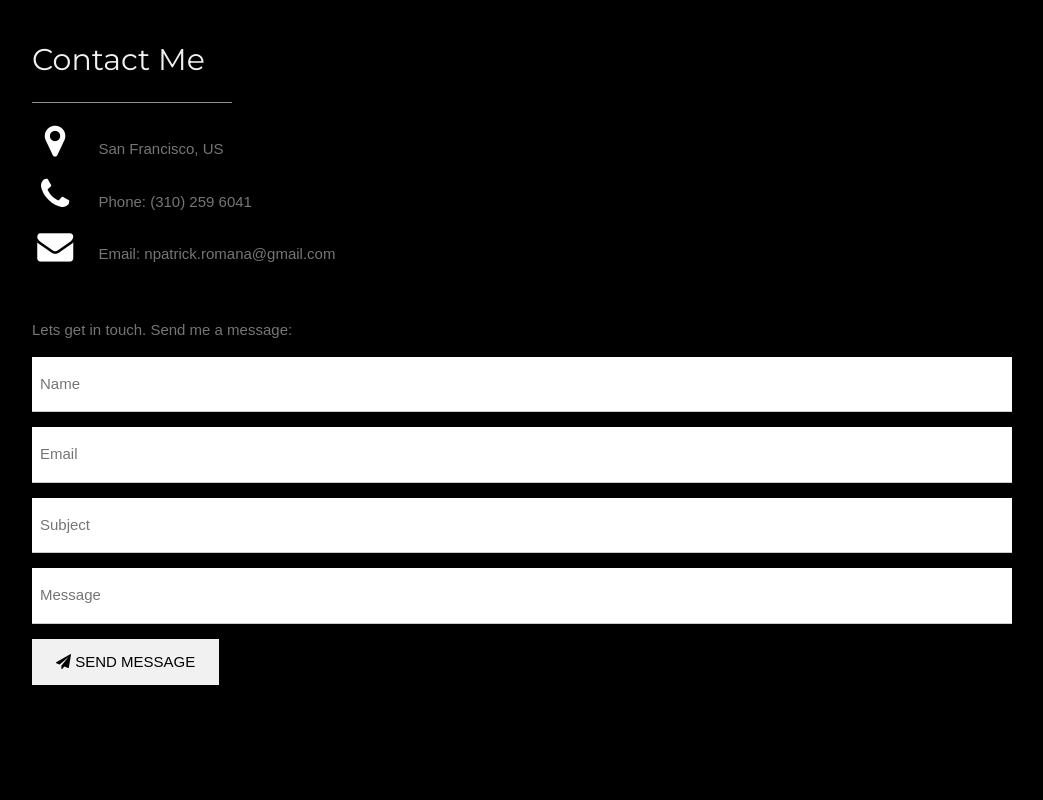
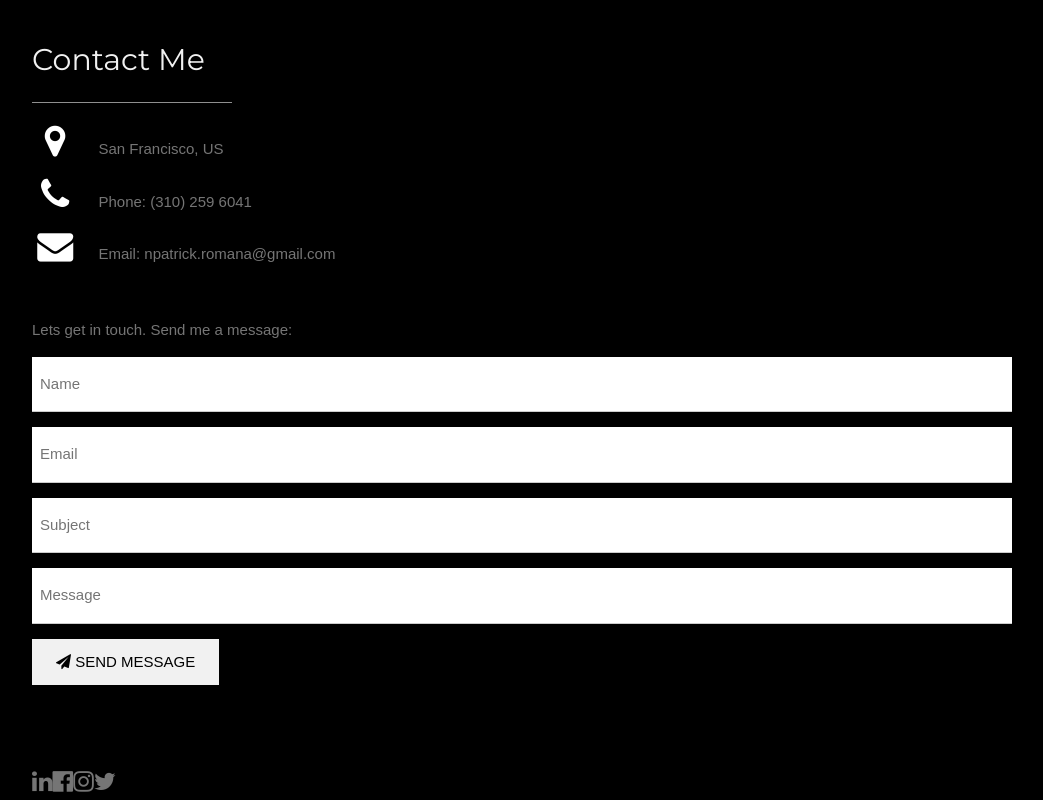
Before and after one commit to npatrick/my-app, a React (Create React App) app: page /contact in a window 1280 px wide. Shown: the part 2154-2954 px from the top of the page, without its empty margins (118-1161 px from the left). Before the commit the page ends 2918 px from the top, so only its background shows below. Built offline with nearby package versions, Linux system fonts and the light colour scheme.

Commit message:
add footer component

```diff
--- a/src/App.js
+++ b/src/App.js
@@ -4,6 +4,7 @@ import './App.css';
 import Home from './home.js';
 import Portfolio from './portfolio.js';
 import Contact from './contact.js';
+import Footer from './components/footer.js';
 
 class App extends Component {
   render() {
@@ -40,6 +41,7 @@ class App extends Component {
         <Home />
         <Portfolio />
         <Contact />
+        <Footer />
 
       </div>
     );
--- /dev/null
+++ b/src/components/footer.js
@@ -0,0 +1,24 @@
+import React, { Component } from 'react';
+
+class Footer extends Component {
+	render() {
+		return (
+			<footer className="w3-content w3-padding-medium w3-text-grey w3-xlarge">
+		    <a href="https://www.linkedin.com/in/neilromana/">
+		    	<i className="fa fa-linkedin w3-hover-text-indigo"></i>
+		    </a>
+		    <a href="">
+		    	<i className="fa fa-facebook-official w3-hover-text-indigo"></i>
+		    </a>
+		    <a href="">
+		    	<i className="fa fa-instagram w3-hover-text-purple"></i>
+		    </a>
+		    <a href="">
+		    	<i className="fa fa-twitter w3-hover-text-light-blue"></i>
+		    </a>
+		  </footer>
+		);
+	}
+}
+
+export default Footer;
```
